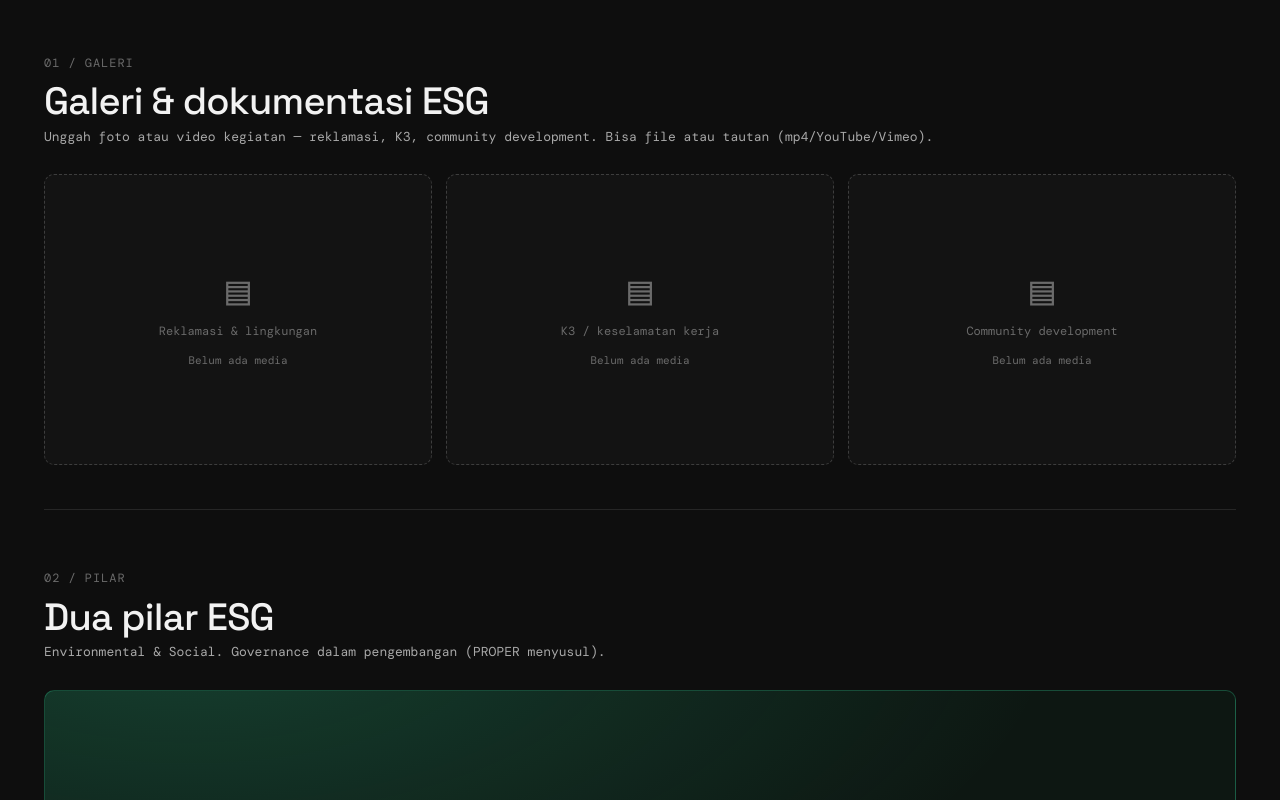
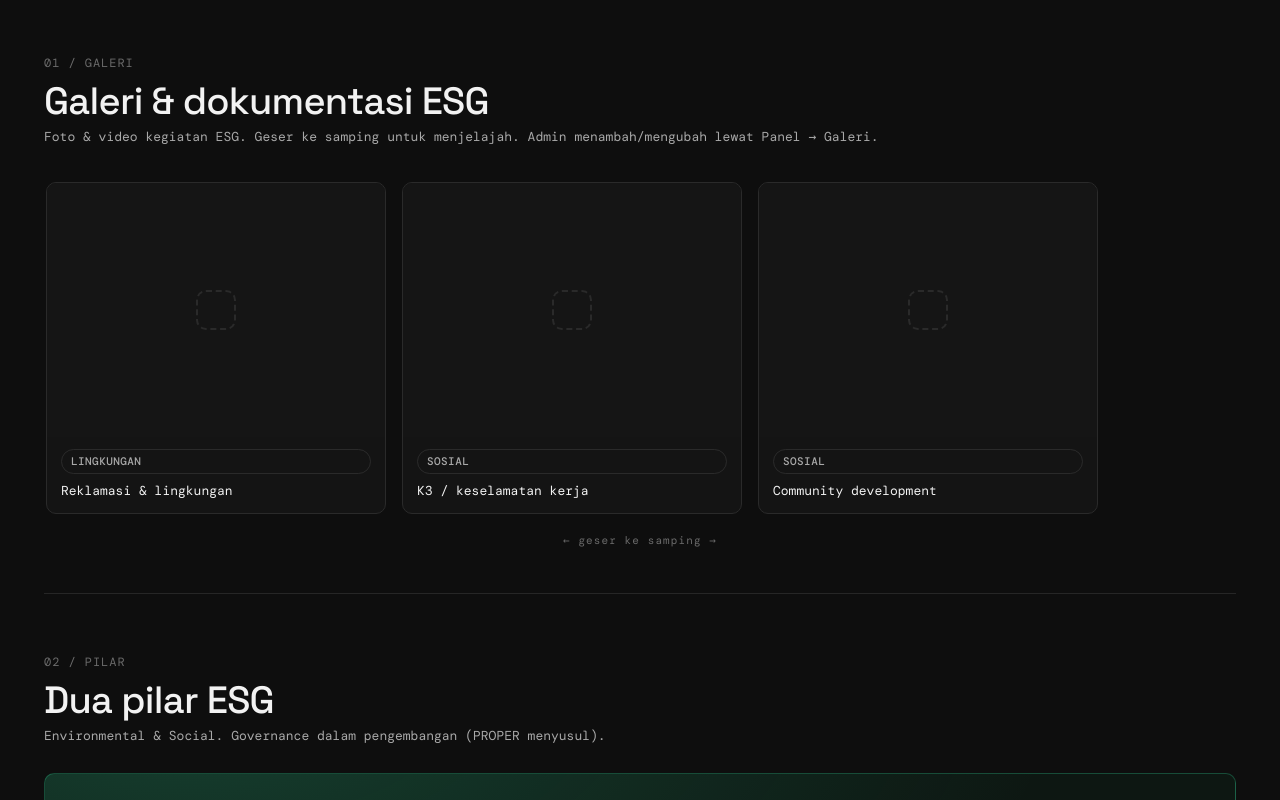
Before and after one commit to md-kpppelh/dasbor-esg, a React (Vite) app: page / in a window 1280 px wide. Shown: the part 1520-2320 px from the top of the page. Built offline with nearby package versions, Linux system fonts and the light colour scheme; no server answers; a web font is replaced by a local one.

Commit message:
Fase 5: galeri jadi carousel horizontal + kartu fly-in; foto/video permanen di data bank (CONFIG); panel Admin tab Galeri (tambah/hapus via URL)

```diff
--- a/app/App.jsx
+++ b/app/App.jsx
@@ -1,11 +1,11 @@
 import { useState, useEffect, useMemo, useCallback } from "react";
-import { buildModel, model as seedModel } from "./lib/model.js";
+import { buildModel, model as seedModel, DEFAULT_GALLERY } from "./lib/model.js";
 import { fetchDashboard } from "./lib/api.js";
 import { API_URL } from "./lib/config.js";
 import { pct, num } from "./lib/format.js";
 import { useLenis, Reveal } from "./lib/anim.jsx";
 import Hero from "./three/Hero.jsx";
-import { MediaGallery } from "./components/Media.jsx";
+import { Gallery } from "./components/Gallery.jsx";
 import { VelocityMarquee, PillarStack, StoryParallax } from "./components/scrolly.jsx";
 import Dashboard from "./components/Dashboard.jsx";
 import { LoginModal, AdminPanel } from "./components/Admin.jsx";
@@ -15,12 +15,6 @@ const STATIC_NEWS = [
   { date: "2025", title: "HR Asia 2025", desc: "Best Companies to Work For in Asia." },
   { date: "2022", title: "ISDA 2022 — 7 penghargaan", desc: "Indonesian SDGs Award untuk program keberlanjutan." },
 ];
-const GALLERY = [
-  { id: "g1", label: "Reklamasi & lingkungan", tag: "ENVIRONMENTAL", aspect: "4 / 3" },
-  { id: "g2", label: "K3 / keselamatan kerja", tag: "SOCIAL", aspect: "4 / 3" },
-  { id: "g3", label: "Community development", tag: "SOCIAL", aspect: "4 / 3" },
-];
-
 function SectionHead({ n, title, sub }) {
   return (
     <Reveal className="sec">
@@ -67,6 +61,7 @@ export default function App() {
     return { ...lead, kategori: c.name };
   }), [model]);
   const NEWS = model.berita && model.berita.length ? model.berita : STATIC_NEWS;
+  const galleryItems = model.gallery && model.gallery.length ? model.gallery : DEFAULT_GALLERY;
 
   const toggle = () => { const t = theme === "dark" ? "light" : "dark"; setTheme(t); document.documentElement.dataset.theme = t; };
   const skip = () => { const el = document.getElementById("dashboard"); if (!el) return; lenis.current ? lenis.current.scrollTo(el, { offset: -16 }) : el.scrollIntoView({ behavior: "smooth" }); };
@@ -96,8 +91,8 @@ export default function App() {
       <VelocityMarquee items={MARQUEE} />
 
       <section className="wrap">
-        <SectionHead n="01 / GALERI" title="Galeri & dokumentasi ESG" sub="Unggah foto atau video kegiatan — reklamasi, K3, community development. Bisa file atau tautan (mp4/YouTube/Vimeo)." />
-        <Reveal delay={0.08}><MediaGallery items={GALLERY} editable={!!auth} /></Reveal>
+        <SectionHead n="01 / GALERI" title="Galeri &amp; dokumentasi ESG" sub="Foto &amp; video kegiatan ESG. Geser ke samping untuk menjelajah. Admin menambah/mengubah lewat Panel → Galeri." />
+        <Gallery items={galleryItems} />
       </section>
 
       <section className="wrap">
--- a/app/components/Admin.jsx
+++ b/app/components/Admin.jsx
@@ -59,7 +59,7 @@ export function AdminPanel({ token, user, model, onClose, onChanged, onExpired }
         <div className="muted" style={{ fontSize: 12 }}>Masuk sebagai <b style={{ color: "var(--ink)" }}>{user?.nama || user?.username}</b></div>
 
         <div className="tabs">
-          {[["data", "Data"], ["berita", "Berita"], ["config", "Konfigurasi"], ["audit", "Audit"]].map(([k, l]) => (
+          {[["data", "Data"], ["galeri", "Galeri"], ["berita", "Berita"], ["config", "Konfigurasi"], ["audit", "Audit"]].map(([k, l]) => (
             <button key={k} className="btn" style={tab === k ? { borderColor: "var(--accent)", color: "var(--accent)" } : {}} onClick={() => setTab(k)}>{l}</button>
           ))}
         </div>
@@ -67,6 +67,7 @@ export function AdminPanel({ token, user, model, onClose, onChanged, onExpired }
         {notice && <div className={"notice " + (notice.ok ? "ok" : "err")}>{notice.msg}</div>}
 
         {tab === "data" && <DataTab token={token} model={model} guard={guard} flash={flash} onChanged={onChanged} />}
+        {tab === "galeri" && <GaleriTab token={token} model={model} guard={guard} flash={flash} onChanged={onChanged} />}
         {tab === "berita" && <BeritaTab token={token} model={model} guard={guard} flash={flash} onChanged={onChanged} />}
         {tab === "config" && <ConfigTab token={token} guard={guard} flash={flash} onChanged={onChanged} />}
         {tab === "audit" && <AuditTab token={token} />}
@@ -173,6 +174,46 @@ function ConfigTab({ token, guard, flash, onChanged }) {
   );
 }
 
+function GaleriTab({ token, model, guard, flash, onChanged }) {
+  const [items, setItems] = useState(model.gallery || []);
+  const [f, setF] = useState({ judul: "", kategori: "", url: "" });
+  const [busy, setBusy] = useState(false);
+  const persist = async (next) => {
+    setBusy(true);
+    const r = await api.updateConfig(token, "galeri", JSON.stringify(next));
+    setBusy(false);
+    if (guard(r)) { setItems(next); onChanged(); return true; }
+    return false;
+  };
+  const add = async () => {
+    if (!f.url) { flash(false, "URL foto/video wajib diisi."); return; }
+    const next = [...items, { id: "g" + Date.now(), judul: f.judul, kategori: f.kategori, url: f.url.trim() }];
+    if (await persist(next)) { flash(true, "Ditambahkan ke galeri."); setF({ judul: "", kategori: "", url: "" }); }
+  };
+  const del = async (id) => { if (await persist(items.filter((x) => x.id !== id))) flash(true, "Item dihapus."); };
+  return (
+    <>
+      <p className="sec-sub" style={{ marginBottom: 6 }}>Tambah foto/video lewat TAUTAN — tersimpan permanen & tampil untuk semua pengunjung.</p>
+      <p className="sec-sub" style={{ marginBottom: 14, color: "var(--muted)" }}>Punya file di komputer? Unggah dulu ke Google Drive/Photos (set "siapa saja dengan link"), lalu tempel tautannya di sini.</p>
+      <div className="row2">
+        <div className="field"><label>Judul</label><input className="input" value={f.judul} onChange={(e) => setF({ ...f, judul: e.target.value })} /></div>
+        <div className="field"><label>Kategori</label><input className="input" value={f.kategori} onChange={(e) => setF({ ...f, kategori: e.target.value })} placeholder="Lingkungan / Sosial" /></div>
+      </div>
+      <div className="field"><label>URL foto / video</label><input className="input" value={f.url} onChange={(e) => setF({ ...f, url: e.target.value })} placeholder="https://… .jpg / .mp4 / YouTube" /></div>
+      <button className="btn btn-primary" onClick={add} disabled={busy || !f.url}>{busy ? "Menyimpan…" : "Tambah ke galeri"}</button>
+      <div style={{ marginTop: 18 }}>
+        {items.length === 0 && <div className="muted" style={{ fontSize: 12 }}>Belum ada item galeri.</div>}
+        {items.map((it) => (
+          <div key={it.id} className="news-item">
+            <div style={{ flex: 1, minWidth: 0 }}><b>{it.judul || "Tanpa judul"}</b><div className="muted" style={{ fontSize: 11, wordBreak: "break-all" }}>{it.kategori ? it.kategori + " · " : ""}{it.url}</div></div>
+            <button className="btn" onClick={() => del(it.id)}>Hapus</button>
+          </div>
+        ))}
+      </div>
+    </>
+  );
+}
+
 function AuditTab({ token }) {
   const [log, setLog] = useState(null);
   const load = async () => { try { const r = await api.fetchAudit(token); setLog(r.log || []); } catch { setLog([]); } };
--- /dev/null
+++ b/app/components/Gallery.jsx
@@ -0,0 +1,53 @@
+import { motion } from "motion/react";
+
+/* Galeri carousel horizontal (bergulir ke samping) + kartu fly-in. Data permanen dari CONFIG. */
+
+function typeOf(url) {
+  if (!url) return "none";
+  if (/youtube\.com|youtu\.be|vimeo\.com/i.test(url)) return "embed";
+  if (/\.(mp4|webm|ogg|mov)(\?|#|$)/i.test(url)) return "video";
+  return "image";
+}
+function embedUrl(url) {
+  const yt = url.match(/(?:youtu\.be\/|youtube\.com\/(?:watch\?v=|embed\/|shorts\/))([\w-]{6,})/i);
+  if (yt) return "https://www.youtube.com/embed/" + yt[1];
+  const vm = url.match(/vimeo\.com\/(\d+)/i);
+  if (vm) return "https://player.vimeo.com/video/" + vm[1];
+  return url;
+}
+
+export function Gallery({ items }) {
+  return (
+    <div className="gallery-wrap">
+      <div className="gallery-row">
+        {items.map((it, i) => <Card key={it.id || i} it={it} i={i} />)}
+      </div>
+      <div className="gallery-hint mono">← geser ke samping →</div>
+    </div>
+  );
+}
+
+function Card({ it, i }) {
+  const t = typeOf(it.url);
+  return (
+    <motion.div
+      className="gallery-card"
+      initial={{ opacity: 0, y: 64, rotate: -3, scale: 0.9 }}
+      whileInView={{ opacity: 1, y: 0, rotate: 0, scale: 1 }}
+      viewport={{ once: true, margin: "0px 0px -8% 0px" }}
+      transition={{ duration: 0.7, ease: [0.16, 1, 0.3, 1], delay: (i % 5) * 0.07 }}
+      whileHover={{ y: -8 }}
+    >
+      <div className="gallery-media">
+        {t === "image" && <img src={it.url} alt={it.judul || ""} loading="lazy" />}
+        {t === "video" && <video src={it.url} controls playsInline preload="metadata" />}
+        {t === "embed" && <iframe src={embedUrl(it.url)} allow="autoplay; fullscreen; picture-in-picture" allowFullScreen title={it.judul || "video"} />}
+        {t === "none" && <div className="gallery-empty"><span /></div>}
+      </div>
+      <div className="gallery-meta">
+        {it.kategori && <span className="chip">{it.kategori}</span>}
+        <div className="gallery-title">{it.judul || "Tanpa judul"}</div>
+      </div>
+    </motion.div>
+  );
+}
--- a/app/index.css
+++ b/app/index.css
@@ -110,6 +110,21 @@ a { color: inherit; text-decoration: none; }
 .media-tools .btn { padding: 6px 10px; font-size: 11px; background: rgba(0,0,0,.55); }
 .media-url { width: 100%; margin-top: 8px; font-family: var(--font-mono); font-size: 12px; color: var(--ink); background: var(--bg2); border: 1px solid var(--glass-brd); border-radius: 8px; padding: 8px 10px; }
 
+/* ---------- Galeri carousel ---------- */
+.gallery-wrap { position: relative; }
+.gallery-row { display: flex; gap: 16px; overflow-x: auto; scroll-snap-type: x proximity; padding: 8px 2px 14px; scrollbar-width: thin; scrollbar-color: var(--glass-brd) transparent; }
+.gallery-row::-webkit-scrollbar { height: 8px; }
+.gallery-row::-webkit-scrollbar-thumb { background: var(--glass-brd); border-radius: 999px; }
+.gallery-card { flex: 0 0 clamp(240px, 30vw, 340px); scroll-snap-align: start; background: var(--glass); border: 1px solid var(--glass-brd); border-radius: var(--radius); overflow: hidden; }
+.gallery-media { aspect-ratio: 4 / 3; background: var(--bg1); overflow: hidden; }
+.gallery-media img, .gallery-media video, .gallery-media iframe { width: 100%; height: 100%; object-fit: cover; display: block; border: 0; transition: transform .7s cubic-bezier(.16,1,.3,1); }
+.gallery-card:hover .gallery-media img, .gallery-card:hover .gallery-media video { transform: scale(1.06); }
+.gallery-empty { width: 100%; height: 100%; display: flex; align-items: center; justify-content: center; }
+.gallery-empty span { width: 40px; height: 40px; border: 2px dashed var(--glass-brd); border-radius: 10px; }
+.gallery-meta { padding: 12px 14px; display: flex; flex-direction: column; gap: 7px; }
+.gallery-title { font-family: var(--font-mono); font-size: 13px; color: var(--ink); }
+.gallery-hint { text-align: center; font-size: 11px; color: var(--muted); letter-spacing: .1em; margin-top: 4px; }
+
 /* ---------- Marquee ---------- */
 .marquee { overflow: hidden; border-top: 1px solid var(--grid-line); border-bottom: 1px solid var(--grid-line); padding: 18px 0; }
 .marquee-row { display: flex; gap: 48px; white-space: nowrap; width: max-content; }
```
Also changed, not shown: app/lib/model.js.
